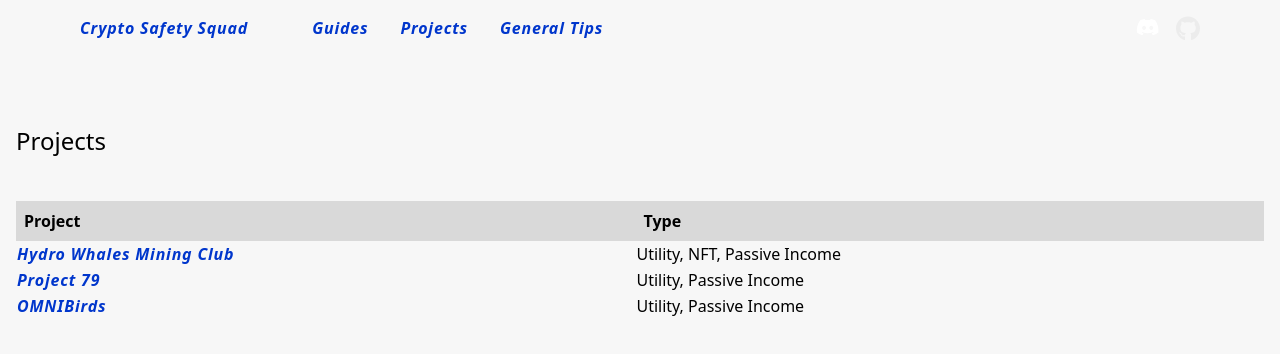
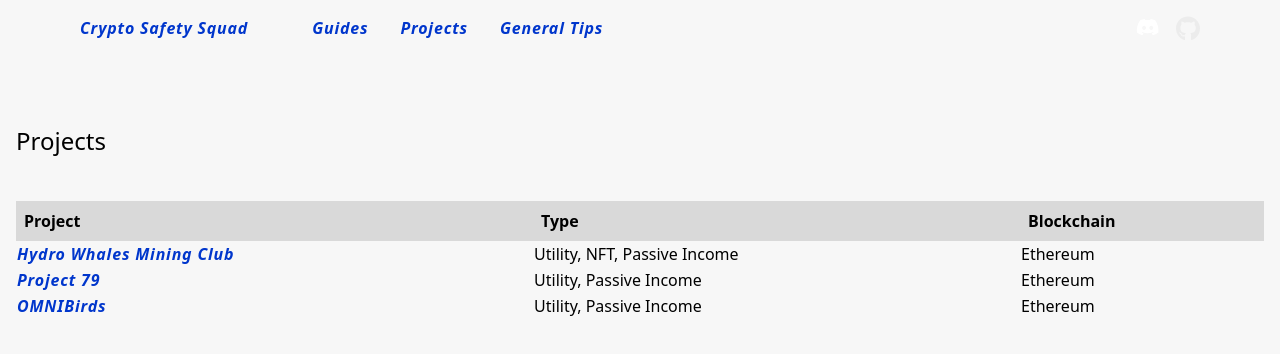
Before and after one commit to CryptoSafetySquad/website, a Next.js app: page /projects in a window 1280 px wide. Shown: the top 354 px of the page. Built offline with nearby package versions, Linux system fonts and the light colour scheme.

Commit message:
Add project blockchain.

```diff
--- a/pages/projects.tsx
+++ b/pages/projects.tsx
@@ -2,9 +2,9 @@ import type { NextPage } from 'next'
 import Page from '../Components/Page'
 
 const projects = [
-  {name: 'Hydro Whales Mining Club', slug: 'hydro-whales', type: 'Utility, NFT, Passive Income'},
-  {name: 'Project 79', slug: 'project79', type: 'Utility, Passive Income'},
-  {name: 'OMNIBirds', slug: 'omnibirds', type: 'Utility, Passive Income'},
+  {name: 'Hydro Whales Mining Club', slug: 'hydro-whales', type: 'Utility, NFT, Passive Income', blockchain: 'Ethereum'},
+  {name: 'Project 79', slug: 'project79', type: 'Utility, Passive Income', blockchain: 'Ethereum'},
+  {name: 'OMNIBirds', slug: 'omnibirds', type: 'Utility, Passive Income', blockchain: 'Ethereum'},
 ]
 
 const Projects: NextPage = () => {
@@ -15,7 +15,7 @@ const Projects: NextPage = () => {
         <tr>
           <th>Project</th>
           <th>Type</th>
-          <th></th>
+          <th>Blockchain</th>
         </tr>
       </thead>
       <tbody>
@@ -24,6 +24,7 @@ const Projects: NextPage = () => {
           <tr key={project.slug}>
             <td><a href={`/projects/${project.slug}`}>{project.name}</a></td>
             <td>{project.type}</td>
+            <td>{project.blockchain}</td>
           </tr>
         )
       }
```
